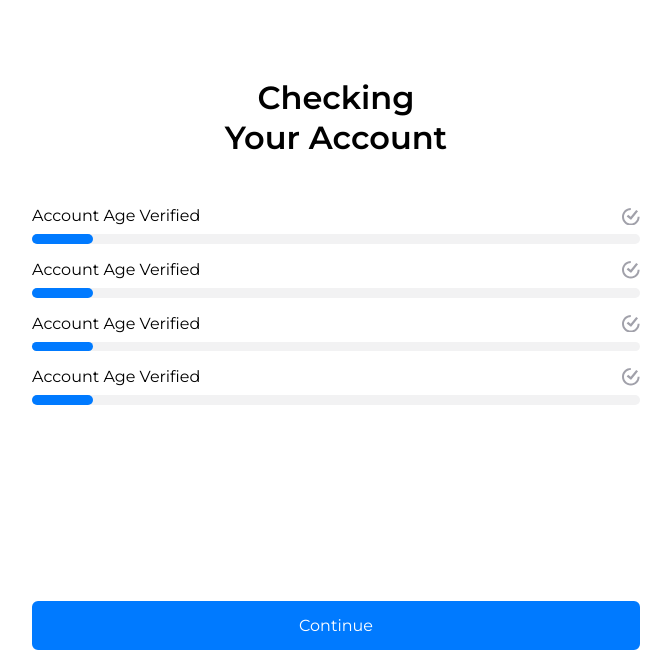
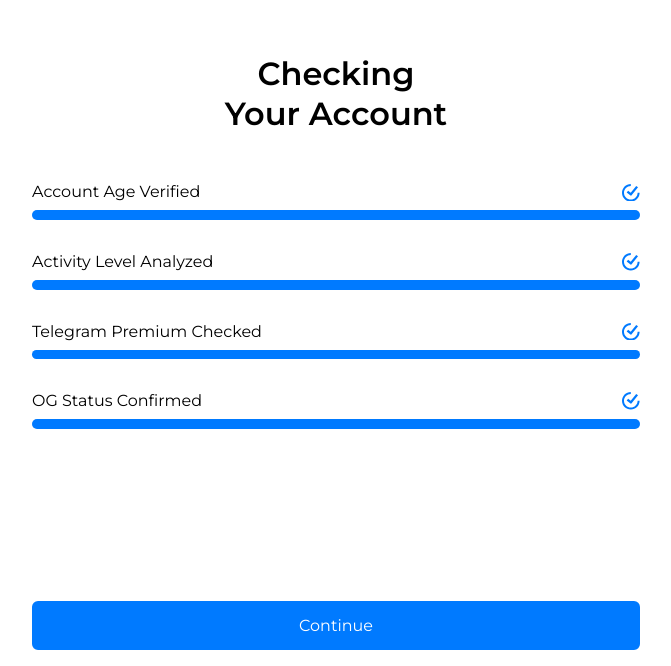
Before and after one commit to Texki-developers/frog-frontend, a React (Vite) app: page /checking in a window 1280 px wide. Shown: the part 134-800 px from the top of the page, without its empty margins (304-975 px from the left). Built offline with nearby package versions, Linux system fonts and the light colour scheme.

Commit message:
feat: working on API

```diff
--- a/src/components/checkingValidation/CheckingValidation.jsx
+++ b/src/components/checkingValidation/CheckingValidation.jsx
@@ -1,16 +1,34 @@
 import React from "react";
 import { SiTicktick } from "react-icons/si";
+import "./checkingVaildation.css";
+import { useState } from "react";
+import { useLayoutEffect } from "react";
 
-export default function CheckingValidation({ progress, title, isProgressing }) {
+export default function CheckingValidation({
+  title
+}) {
+  const [width, setWidth] = useState(0);
+
+  useLayoutEffect(() => {
+    setTimeout(() => {
+      setWidth(100);
+    }, 500);
+  }, []);
   return (
     <div className="flex flex-col gap-[0.5rem] w-[100%]">
       <div className="flex justify-between gap-[1rem] items-center w-[100%]">
         <p className="text-basic">{title}</p>
-        <SiTicktick className={`text-[1.1rem] ${isProgressing? 'text-grey-300' : 'text-primary-300'}`} />
+        <SiTicktick
+          className={`text-[1.1rem] ${
+            width === 0 ? "text-grey-300" : "text-primary-300"
+          }`}
+          style={{ transition: "all 2s ease" }}
+        />
       </div>
       <div className="w-[100%] h-[0.6rem] rounded-[50px] bg-grey-50">
         <div
-          className={`${isProgressing? 'w-[10%]' : 'w-[${progress}%]'} bg-primary-300 h-[100%] rounded-[50px]`}
+          style={{ width: `${width}%`, transition: "all 2s ease" }}
+          className={`bg-primary-300 h-[100%] rounded-[50px]`}
         ></div>
       </div>
     </div>
--- /dev/null
+++ b/src/components/checkingValidation/checkingVaildation.css
@@ -0,0 +1,7 @@
+@keyframes expandWidth {
+    0%{
+        width: 0%;
+    }100%{
+        width: 100%;
+    }
+}
--- a/src/pages/Checkings/Checking.jsx
+++ b/src/pages/Checkings/Checking.jsx
@@ -2,38 +2,33 @@
 import CheckingValidation from "../../components/checkingValidation/CheckingValidation";
 import { useNavigate } from "react-router";
 
+const checkingsData = [
+  "Account Age Verified",
+  "Activity Level Analyzed",
+  "Telegram Premium Checked",
+  "OG Status Confirmed",
+];
+
 export default function Checking() {
-  const navigation = useNavigate()
+  const navigation = useNavigate();
   return (
     <div className="text-2xl p-[1rem] flex flex-col min-h-[100vh]">
       <div className="flex flex-col items-center text-center gap-[3rem] justify-center flex-1">
         <h3 className="text-[2rem] leading-[40px] font-[600]">
           Checking <br /> Your Account
         </h3>
-        <div className="flex flex-col w-[100%] gap-[1rem]">
-          <CheckingValidation
-            title="Account Age Verified"
-            isProgressing
-            progress="100"
-          />
-          <CheckingValidation
-            title="Account Age Verified"
-            isProgressing
-            progress="100"
-          />
-          <CheckingValidation
-            title="Account Age Verified"
-            isProgressing
-            progress="100"
-          />
-          <CheckingValidation
-            title="Account Age Verified"
-            isProgressing
-            progress="100"
-          />
+        <div className="flex flex-col w-[100%] gap-[2rem]">
+          {checkingsData.map((item) => (
+            <CheckingValidation title={item} isProgressing progress="100" />
+          ))}
         </div>
       </div>
-      <button onClick={()=> navigation('/rising-star')}  className="btn-common btn-solid">Continue</button>
+      <button
+        onClick={() => navigation("/rising-star")}
+        className="btn-common btn-solid"
+      >
+        Continue
+      </button>
     </div>
   );
 }
--- a/src/pages/JoinCommunity/JoinCommunity.jsx
+++ b/src/pages/JoinCommunity/JoinCommunity.jsx
@@ -6,18 +6,18 @@
 import { MdOutlineGroup } from "react-icons/md";
 import { GiCheckMark } from "react-icons/gi";
 export default function JoinCommunity() {
+  const userId =
+    window?.Telegram?.WebApp?.initDataUnsafe?.user?.id || 885866704;
+  const { callApi } = useGetApis();
+  const apiUrl = `user/age-and-coins/${userId}`;
+  const fetchData = () => callApi(apiUrl);
 
-  const userId = window?.Telegram?.WebApp?.initDataUnsafe?.user?.id ||885866704
-const { callApi } = useGetApis();
-const apiUrl = `user/age-and-coins/${userId}`;
-const fetchData = () => callApi(apiUrl);
-
-const { data } = useQuery({ queryKey: [apiUrl], queryFn: fetchData });
-console.log(data)
+  const { data } = useQuery({ queryKey: [apiUrl], queryFn: fetchData });
+  console.log(data);
   return (
     <div className="flex flex-col p-[1rem] items-center gap-[2rem] pb-[5rem]">
       <div className="w-[100%] bg-pink-50 p-[5px] uppercase text-basic text-[0.8rem] font-[500] text-center rounded-[6px]">
-      🦧 Get more Apes soon with nomis
+        🦧 Get more Apes soon with nomis
       </div>
       <div>
         <img src={frog} className="w-[15rem]" />
@@ -34,7 +34,10 @@
         <p className="text-[0.7rem] text-grey-300 text-center">
           Home for Telegram OGs
         </p>
-        <button onClick={()=>window.open('https://t.me/dogs_community')} className="text-white bg-black btn-common">
+        <button
+          onClick={() => window.open("https://t.me/dogs_community")}
+          className="text-white bg-black btn-common"
+        >
           Join for +500 APES
         </button>
       </div>
@@ -55,7 +58,7 @@
       </div>
       <div className="flex justify-between items-center w-[100%] gap-[1rem]">
         <div className="p-[1rem] bg-grey-50 rounded-[50%]">
-        <MdOutlineGroup className="text-[1.2rem]"/>
+          <MdOutlineGroup className="text-[1.2rem]" />
         </div>
         <p className="text-basic flex-1">Invited Friends</p>
         <p className="text-basic">+850 Frogs</p>
--- a/src/pages/yourAmazing.jsx
+++ b/src/pages/yourAmazing.jsx
@@ -1,30 +1,37 @@
-import React from 'react';
-import Confetti from 'react-confetti';
-import ape from '../assets/images/ape.jpg'
-import { useState } from 'react';
-import { useEffect } from 'react';
-import { useNavigate } from 'react-router';
+import React from "react";
+import Confetti from "react-confetti";
+import ape from "../assets/images/ape.jpg";
+import { useState } from "react";
+import { useEffect } from "react";
+import { useNavigate } from "react-router";
+import useGetApis from "../hooks/useGetApi.hook";
+import { useQuery } from "@tanstack/react-query";
 
 export default function YouAreAmazing() {
   const [showConfetti, setShowConfetti] = useState(true);
-    const userId = window?.Telegram?.WebApp?.initDataUnsafe?.user?.id ||885866704
 
+  const userId = window?.Telegram?.WebApp?.initDataUnsafe?.user?.id;
+  const { callApi } = useGetApis();
+  const apiUrl = `user/age-and-coins/${userId}`;
+  const fetchData = () => callApi(apiUrl);
+
+  const { data } = useQuery({ queryKey: [apiUrl], queryFn: fetchData });
 
   useEffect(() => {
-
     const timer = setTimeout(() => {
       setShowConfetti(false);
     }, 5000);
 
-
     return () => clearTimeout(timer);
   }, []);
 
-    const navigate= useNavigate()
+  console.log(data,'this is data');
+
+  const navigate = useNavigate();
   return (
-    <div className='flex flex-col items-center p-4 h-svh relative max-h-screen'>
-      {showConfetti &&<Confetti
-
+    <div className="flex flex-col items-center p-4 h-svh relative max-h-screen">
+      {showConfetti && (
+        <Confetti
           width={window.innerWidth}
           height={window.innerHeight}
           numberOfPieces={300}
@@ -33,30 +40,33 @@
           initialVelocityY={15}
           recycle={false} // Prevent confetti from recycling, making it disappear gradually
           run={showConfetti} // Run the confetti animation
-      />}
-      <div className='w-full flex flex-col justify-between h-full'>
-       <div >
-
-
-        <div className='flex justify-center  pt-4'>
-        <div className='w-1/2 h-1 bg-gray-200'></div>
-          <div className='w-1/2 h-1 bg-blue-500'></div>
-
+        />
+      )}
+      <div className="w-full flex flex-col justify-between h-full">
+        <div>
+          <div className="flex justify-center  pt-4">
+            <div className="w-1/2 h-1 bg-gray-200"></div>
+            <div className="w-1/2 h-1 bg-blue-500"></div>
           </div>
-        <div className='flex flex-col items-center mt-8'>
-          <h2 className='text-2xl font-semibold'>You are amazing!</h2>
-          <p className='text-gray-500'>Here is your CATS reward</p>
-          <div className='relative mt-8'>
-            <img src={ape} alt='Cat' className='w-[17rem]'/>
+          <div className="flex flex-col items-center mt-8">
+            <h2 className="text-2xl font-semibold">You are amazing!</h2>
+            <p className="text-gray-500">Here is your Monkeys reward</p>
+            <div className="relative mt-8">
+              <img src={ape} alt="Cat" className="w-[17rem]" />
             </div>
-          <div className='text-6xl font-bold mt-4'>818 APES</div>
-          <p className='text-gray-500 mt-4'>Thanks for your time on Telegram 🤝</p>
-
+            <div className="text-6xl font-bold mt-4">818 APES</div>
+            <p className="text-gray-500 mt-4">
+              Thanks for your time on Telegram 🤝
+            </p>
           </div>
         </div>
-        <button onClick={()=>navigate('/dashboard')}  className='btn-common btn-solid w-full'>Continue</button>
+        <button
+          onClick={() => navigate("/dashboard")}
+          className="btn-common btn-solid w-full"
+        >
+          Continue
+        </button>
       </div>
-
     </div>
   );
 }
--- a/tailwind.config.js
+++ b/tailwind.config.js
@@ -36,6 +36,22 @@
           600: "#55555e",
         },
       },
+      keyframes: {
+        expandWidth: {
+          "0%": { width: "0%" },
+          "100%": { width: "100%" },
+        },
+      },
+      animation: {
+        expandWidth: "expandWidth 2s ease-in-out",
+      },
+      anitmationDelay: {
+        0: "0ms",
+        250: "250ms",
+        500: "500ms",
+        750: "750ms",
+        1000: "1000ms",
+      },
     },
   },
   plugins: [],
```
Lines whose indentation alone changed are shown as unchanged.
